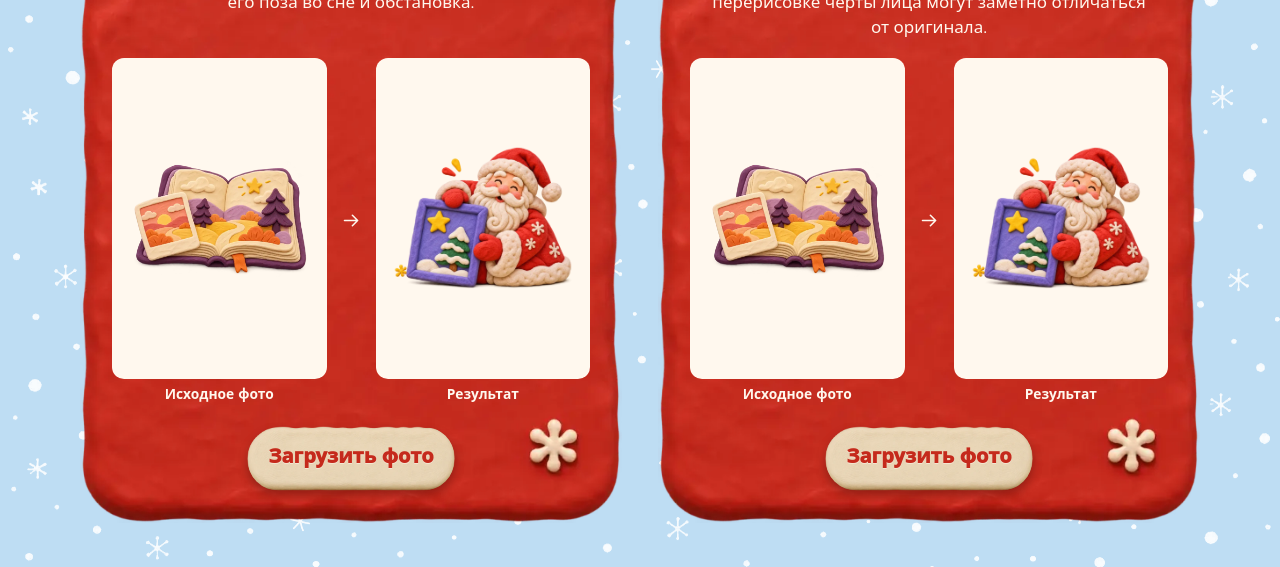
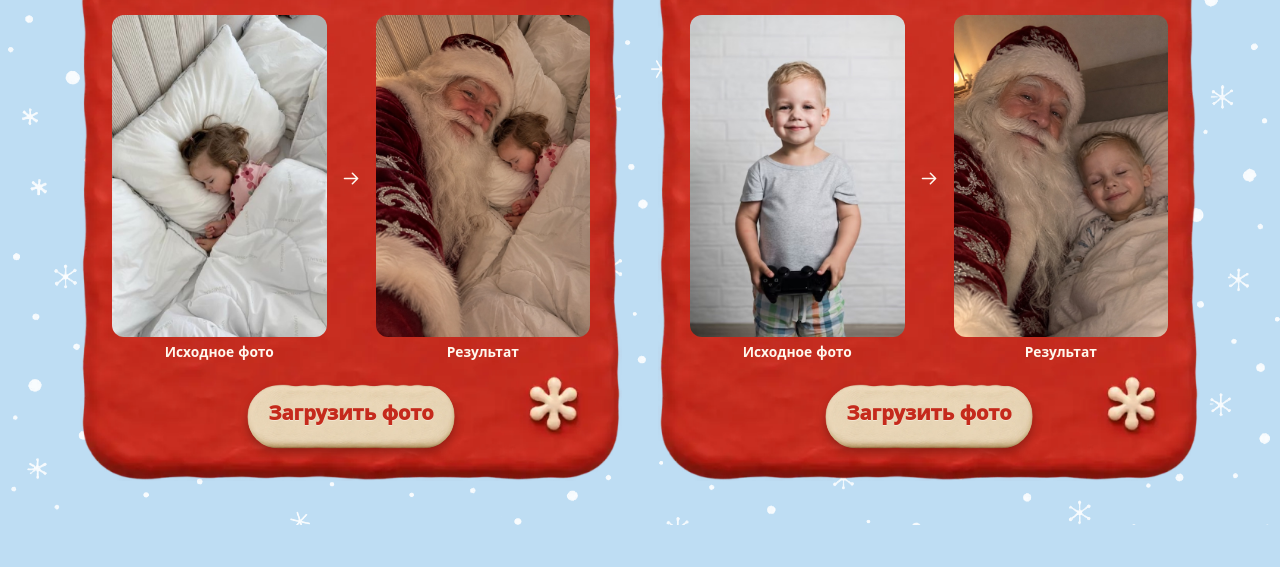
Before and after one commit to mandrikai/happy-time-preview, a plain HTML site: page santa.html in a window 1280 px wide. Shown: the part 470-1037 px from the top of the page. After the commit the page ends 995 px from the top, so only its background shows below. Drawn offline with nearby package versions, Linux system fonts and the light colour scheme.

Commit message:
Restore before-and-after photo examples

```diff
--- a/santa.css
+++ b/santa.css
@@ -96,11 +96,6 @@ html.santa-snow-background {
   text-align: center;
   font-size: .81rem;
   font-weight: 900;
-}
-.santa-pair .preview-illustration {
-  padding: 8%;
-  background: var(--clay-paper);
-  object-fit: contain;
 }
 .santa-arrow { margin-bottom: 22px; color: #69486a; }
 .clay-santa .santa-choice {
--- a/santa.html
+++ b/santa.html
@@ -9,7 +9,7 @@
   <link rel="icon" href="logo.png">
   <link rel="stylesheet" href="style.css">
   <link rel="stylesheet" href="landing.css?v=santa-cream-header">
-  <link rel="stylesheet" href="santa.css?v=winter-button-shadow">
+  <link rel="stylesheet" href="santa.css?v=photo-examples">
 </head>
 <body class="ht-page clay-santa">
   <div class="hero-snowfall" aria-hidden="true"></div>
@@ -23,7 +23,6 @@
     <header class="santa-heading">
       <h1 class="santa-title"><span class="clay-lettering hero-clear-text"><span><b>Ф</b>ото</span> <b class="hero-title-connector">с</b> <span><b>Д</b>едом</span> <span>Мор<b>о</b>зом</span></span></h1>
       <p><span class="hero-clear-text">Какое фото хотите загрузить?</span></p>
-      <p><span class="hero-clear-text">В этой копии вместо примеров фото показаны иллюстрации.</span></p>
     </header>
     <div class="santa-options">
       <article class="santa-option">
@@ -31,12 +30,12 @@
         <p>Добавим Деда Мороза прямо на исходный снимок. Так лучше всего сохраняются внешность ребёнка, его поза во сне и обстановка.</p>
         <div class="santa-pair">
           <figure>
-            <img class="preview-illustration" src="art/clay-photo-to-book.webp" width="900" height="600" alt="">
+            <img src="santa-examples/sleeping-original.jpg" width="637" height="850" alt="Спящая девочка до обработки">
             <figcaption>Исходное фото</figcaption>
           </figure>
           <svg class="santa-arrow ht-icon" aria-hidden="true" viewBox="0 0 24 24"><path d="M4 12h15m-6-6 6 6-6 6"/></svg>
           <figure>
-            <img class="preview-illustration" src="art/clay-ded-moroz.webp" width="1024" height="820" alt="">
+            <img src="santa-examples/sleeping-result.jpg" width="564" height="850" alt="Дед Мороз рядом со спящей девочкой">
             <figcaption>Результат</figcaption>
           </figure>
         </div>
@@ -47,12 +46,12 @@
         <p>Создадим новый снимок с Дедом Морозом, на котором ребёнок спит в естественной позе. При перерисовке черты лица могут заметно отличаться от оригинала.</p>
         <div class="santa-pair">
           <figure>
-            <img class="preview-illustration" src="art/clay-photo-to-book.webp" width="900" height="600" alt="">
+            <img src="santa-examples/ordinary-original.jpg" width="566" height="850" alt="Фотография мальчика с джойстиком" loading="lazy">
             <figcaption>Исходное фото</figcaption>
           </figure>
           <svg class="santa-arrow ht-icon" aria-hidden="true" viewBox="0 0 24 24"><path d="M4 12h15m-6-6 6 6-6 6"/></svg>
           <figure>
-            <img class="preview-illustration" src="art/clay-ded-moroz.webp" width="1024" height="820" alt="">
+            <img src="santa-examples/ordinary-result.jpg" width="564" height="850" alt="Дед Мороз рядом со спящим мальчиком" loading="lazy">
             <figcaption>Результат</figcaption>
           </figure>
         </div>
```
Also changed, not shown: santa-examples/ordinary-original.jpg (added), santa-examples/ordinary-result.jpg (added), santa-examples/sleeping-original.jpg (added), santa-examples/sleeping-result.jpg (added).
